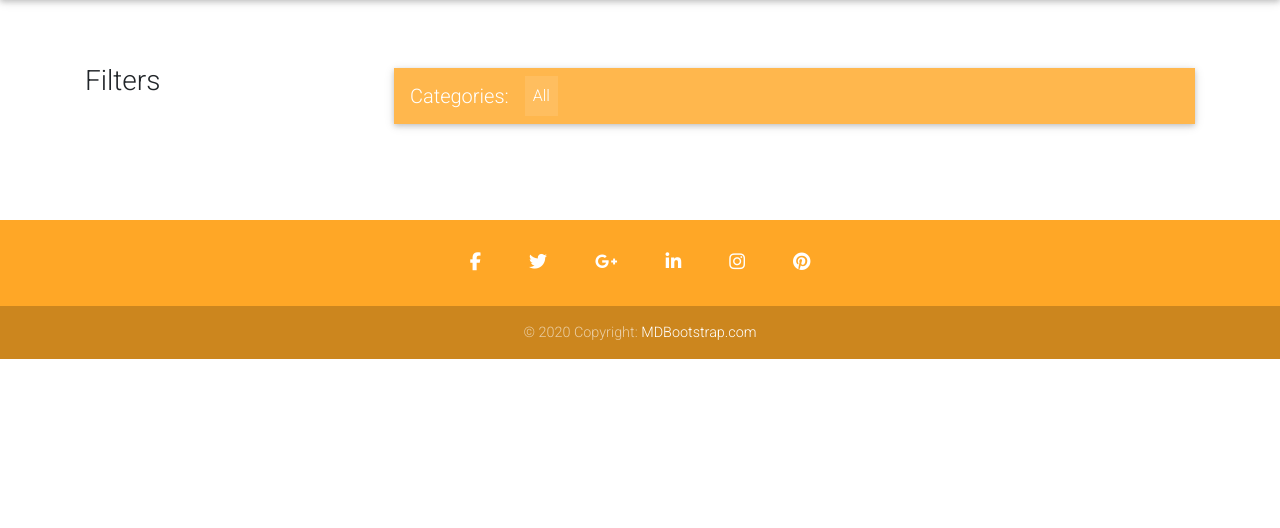
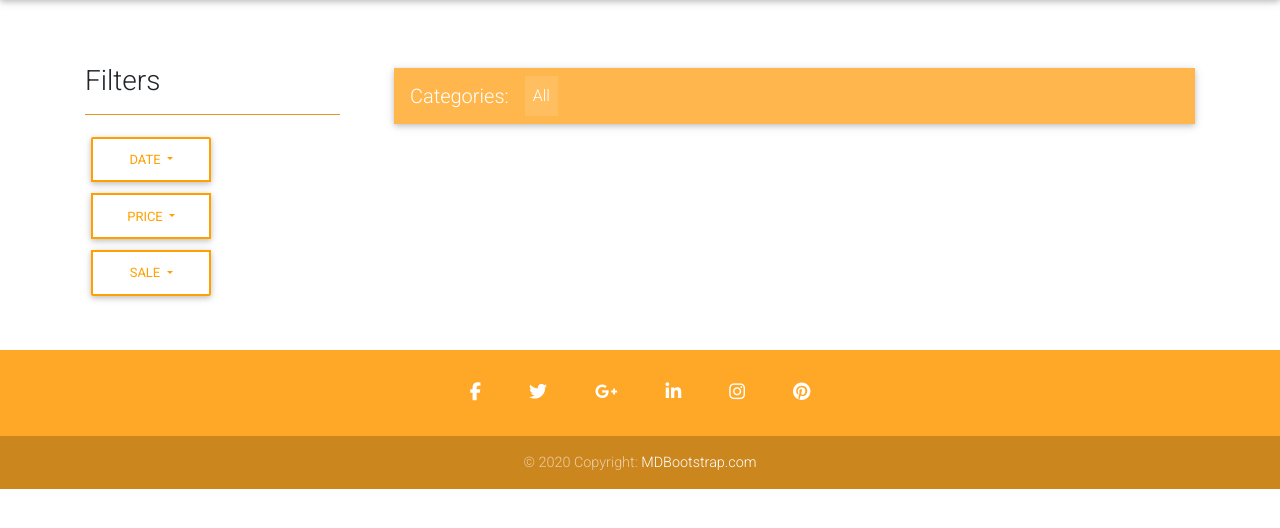
Before and after one commit to w3qxst1ck/ecommerce, a Django app: page / in a window 1280 px wide. Shown: the part 58-586 px from the top of the page. Run offline with Django 3.2, Linux system fonts and the light colour scheme; the visitor is signed in with stand-in values (Sample User, id 1); data that the repository does not hold is empty; some libraries are stand-ins or nearby versions.

Commit message:
Add filters on home page

```diff
--- a/core/urls.py
+++ b/core/urls.py
@@ -5,6 +5,7 @@ from core.views import item_list, item_detail, add_to_cart, cart_list, cart_dele
 
 urlpatterns = [
     path('', item_list, name='home-page'),
+    path('order_by/<str:ordering_obj>', item_list, name='order-by'),
     path('cart/', cart_list, name='cart-page'),
     path('delete_from_cart/<slug>/', cart_delete_item, name='delete-from-cart'),
     path('delete_from_cart_single_item/<slug>/', cart_delete_single_item, name='delete-from-cart-single-item'),
--- a/core/views.py
+++ b/core/views.py
@@ -8,15 +8,23 @@ from core.models import Item, Category, OrderItem, Order, WishItem
 current_path = ''
 
 
-def item_list(request, category_slug=None):
+def item_list(request, category_slug=None, ordering_obj=None):
     categories = Category.objects.all()
     wish_items = [item.item for item in WishItem.objects.filter(user=request.user)]
+
     if category_slug:
         category = Category.objects.get(slug=category_slug)
         items = Item.objects.filter(category=category)
     else:
-        items = Item.objects.all().order_by('category')
+        if ordering_obj:
+            if ordering_obj == 'sale':
+                items = [item for item in Item.objects.all() if item.discount_price]
+            else:
+                items = Item.objects.all().order_by(ordering_obj)
+        else:
+            items = Item.objects.all().order_by('category')
         category = None
+
     context = {
         'items': items,
         'categories': categories,
--- a/templates/core/home.html
+++ b/templates/core/home.html
@@ -9,7 +9,75 @@
 		<div class="row">
 
 			<div class="col-md-3">
-				<h3>Filters</h3>
+				<h3 class="align-center">Filters</h3>
+				<hr class="mb-3 orange lighten-1" style="width: 100%">
+
+				<div class="btn-group-vertical" role="group" aria-label="Vertical button group">
+
+					<div class="btn-group" role="group">
+						<button id="btnGroupVerticalDrop1" type="button" class="btn btn-outline-amber dropdown-toggle" data-toggle="dropdown"
+						  aria-haspopup="true" aria-expanded="false">
+						  Date
+						</button>
+						<div class="dropdown-menu" aria-labelledby="btnGroupVerticalDrop1">
+							<a class="dropdown-item" href="{% url 'order-by' '-created' %}">Newest <i class="fas fa-angle-double-down"></i></a>
+						  	<a class="dropdown-item" href="{% url 'order-by' 'created' %}">Oldest <i class="fas fa-angle-double-down"></i></a>
+						</div>
+					</div>
+
+					<div class="btn-group" role="group">
+						<button id="btnGroupVerticalDrop1" type="button" class="btn btn-outline-amber dropdown-toggle" data-toggle="dropdown"
+						  aria-haspopup="true" aria-expanded="false">
+						  Price
+						</button>
+						<div class="dropdown-menu" aria-labelledby="btnGroupVerticalDrop1">
+						  <a class="dropdown-item" href="{% url 'order-by' 'price' %}">Cheapest <i class="fas fa-angle-double-down"></i></a>
+						  <a class="dropdown-item" href="{% url 'order-by' '-price' %}">Reachest <i class="fas fa-angle-double-down"></i></a>
+						</div>
+					</div>
+
+					<div class="btn-group" role="group">
+						<button id="btnGroupVerticalDrop1" type="button" class="btn btn-outline-amber dropdown-toggle" data-toggle="dropdown"
+						  aria-haspopup="true" aria-expanded="false">
+						  Sale
+						</button>
+						<div class="dropdown-menu" aria-labelledby="btnGroupVerticalDrop1">
+						  <a class="dropdown-item" href="{% url 'order-by' 'sale' %}">Discount <i class="fab fa-salesforce"></i></a>
+						</div>
+					</div>
+
+				</div>
+
+<!-- 				<div class="btn-group dropright">
+				  <button type="button" class="btn btn-outline-warning btn-sm">Price</button>
+				  <button type="button" class="btn btn-outline-warning dropdown-toggle px-3 btn-sm" data-toggle="dropdown" aria-haspopup="true"
+				    aria-expanded="false">
+				    <span class="sr-only">Toggle Dropdown</span>
+				  </button>
+				  <div class="dropdown-menu">
+				  	<a class="dropdown-item text-warning" href="{% url 'order-by' 'price' %}">Price<i class="fas fa-angle-double-up"></i></a>
+				    <a class="dropdown-item text-warning" href="{% url 'order-by' '-price' %}">Price<i class="fas fa-angle-double-down"></i></a>
+				    <a class="dropdown-item" href="#">Something else here</a>
+				    <div class="dropdown-divider"></div>
+				    <a class="dropdown-item" href="#">Separated link</a>
+				  </div>
+				</div>
+
+				<div class="btn-group dropright">
+				  <button type="button" class="btn btn-outline-warning btn-sm">Sale</button>
+				  <button type="button" class="btn btn-outline-warning dropdown-toggle px-3 btn-sm" data-toggle="dropdown" aria-haspopup="true"
+				    aria-expanded="false">
+				    <span class="sr-only">Toggle Dropdown</span>
+				  </button>
+				  <div class="dropdown-menu">
+				  	<a class="dropdown-item text-warning" href="{% url 'order-by' 'sale' %}">Discount<i class="fab fa-salesforce"></i></a>
+				    <a class="dropdown-item text-warning" href="#"></a>
+				    <a class="dropdown-item" href="#">Something else here</a>
+				    <div class="dropdown-divider"></div>
+				    <a class="dropdown-item" href="#">Separated link</a>
+				  </div>
+				</div> -->
+
 			</div>
 
 			<div class="col-md-9">
```
